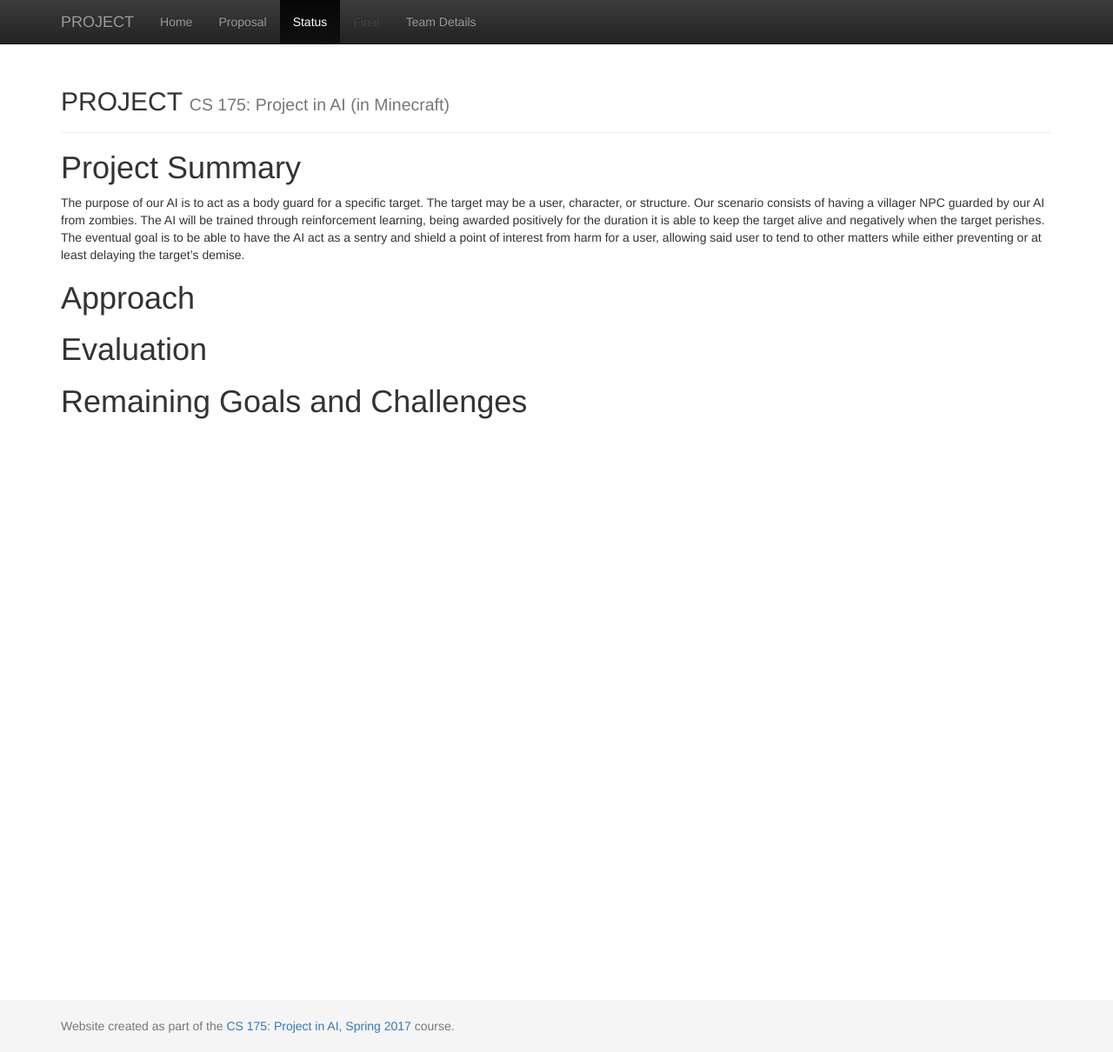
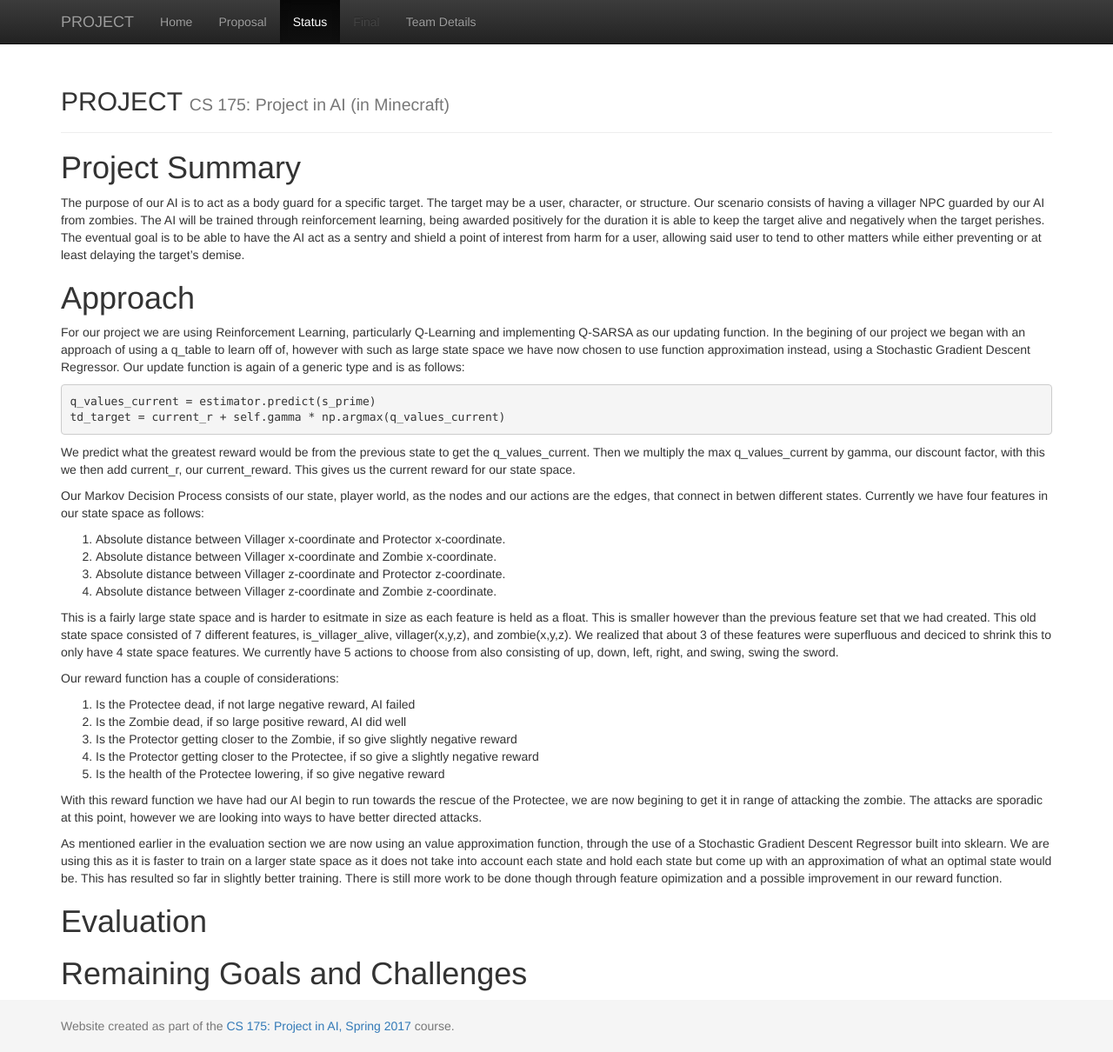
Before and after one commit to Ch0ronomato/QProtector, a Jekyll site: the page built from docs/status.md, in a window 1280 px wide and 1210 px high. Shown: the whole window at 87% size. Built offline with Jekyll 4.4.1, drawn with Linux system fonts in a browser that asks for light colours.

Commit message:
adds updates to status.md

````diff
--- a/docs/status.md
+++ b/docs/status.md
@@ -6,6 +6,42 @@ title:  Status
 The purpose of our AI is to act as a body guard for a specific target. The target may be a user, character, or structure. Our scenario consists of having a villager NPC guarded by our AI from zombies. The AI will be trained through reinforcement learning, being awarded positively for the duration it is able to keep the target alive and negatively when the target perishes. The eventual goal is to be able to have the AI act as a sentry and shield a point of interest from harm for a user, allowing said user to tend to other matters while either preventing or at least delaying the target's demise.
 
 # Approach
+For our project we are using Reinforcement Learning, particularly Q-Learning and implementing Q-SARSA as our updating function.
+In the begining of our project we began with an approach of using a q_table to learn off of, however with such as large state space
+we have now chosen to use function approximation instead, using a Stochastic Gradient Descent Regressor. Our update function is again of a
+generic type and is as follows:
+```
+q_values_current = estimator.predict(s_prime)
+td_target = current_r + self.gamma * np.argmax(q_values_current)
+```
+We predict what the greatest reward would be from the previous state to get the q_values_current. Then we multiply the max q_values_current by gamma, our discount factor, with this
+we then add current_r, our current_reward. This gives us the current reward for our state space.
+
+Our Markov Decision Process consists of our state, player world, as the nodes and our actions are the edges, that connect in betwen different states. Currently we have four features in our state space as follows:
+1. Absolute distance between Villager x-coordinate and Protector x-coordinate.
+2. Absolute distance between Villager x-coordinate and Zombie x-coordinate.
+3. Absolute distance between Villager z-coordinate and Protector z-coordinate.
+4. Absolute distance between Villager z-coordinate and Zombie z-coordinate.
+
+This is a fairly large state space and is harder to esitmate in size as each feature is held as a float. This is smaller however than the previous feature set that we had created.
+This old state space consisted of 7 different features, is_villager_alive, villager(x,y,z), and zombie(x,y,z). We realized that about 3 of these features were superfluous and deciced
+to shrink this to only have 4 state space features. We currently have 5 actions to choose from also consisting of up, down, left, right, and swing, swing the sword.
+
+Our reward function has a couple of considerations:
+1. Is the Protectee dead, if not large negative reward, AI failed
+2. Is the Zombie dead, if so large positive reward, AI did well
+3. Is the Protector getting closer to the Zombie, if so give slightly negative reward
+4. Is the Protector getting closer to the Protectee, if so give a slightly negative reward
+5. Is the health of the Protectee lowering, if so give negative reward
+
+With this reward function we have had our AI begin to run towards the rescue of the Protectee, we are now begining to get it in range of attacking the zombie. The attacks are sporadic at this point,
+however we are looking into ways to have better directed attacks.
+
+As mentioned earlier in the evaluation section we are now using an value approximation function, through the use of a Stochastic Gradient Descent Regressor built into sklearn.
+We are using this as it is faster to train on a larger state space as it does not take into account each state and hold each state but come up with an approximation of what an
+optimal state would be. This has resulted so far in slightly better training. There is still more work to be done though through feature opimization and a possible improvement in
+our reward function.
+
 
 # Evaluation
 
````
